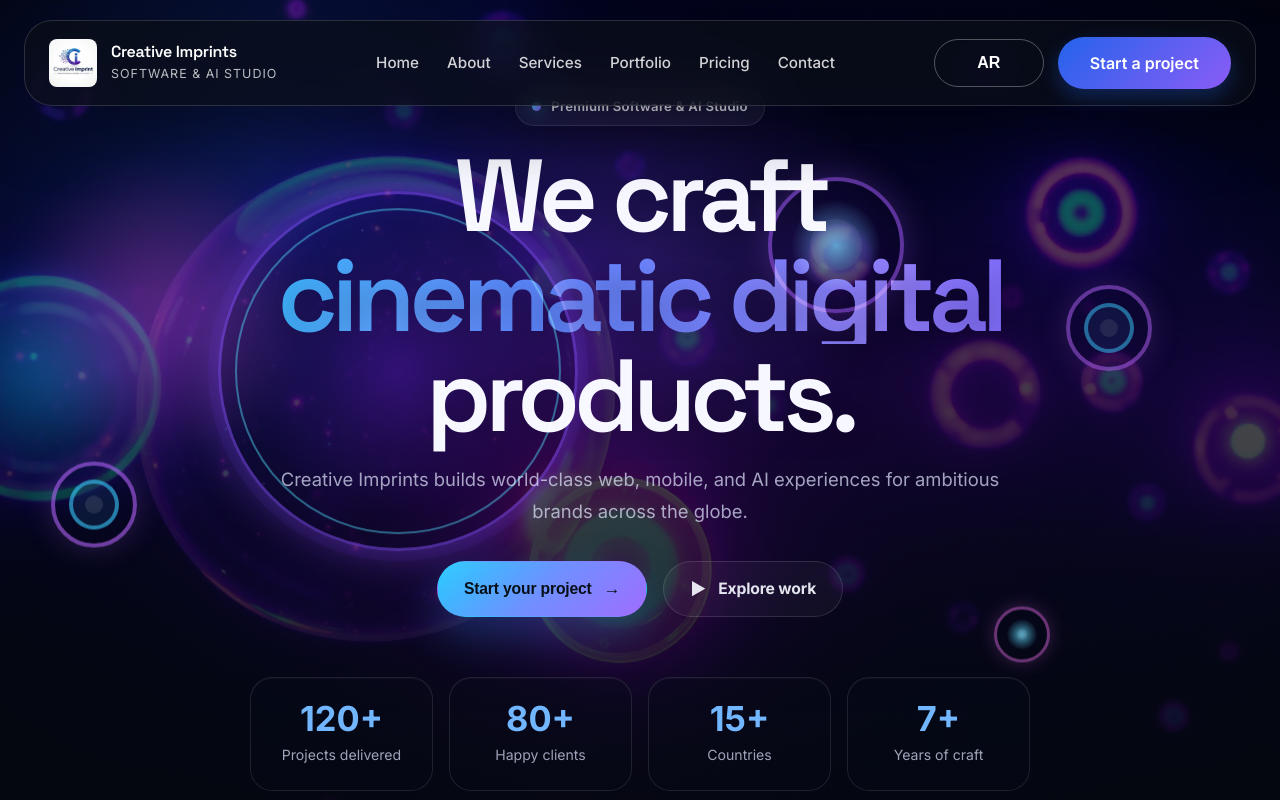
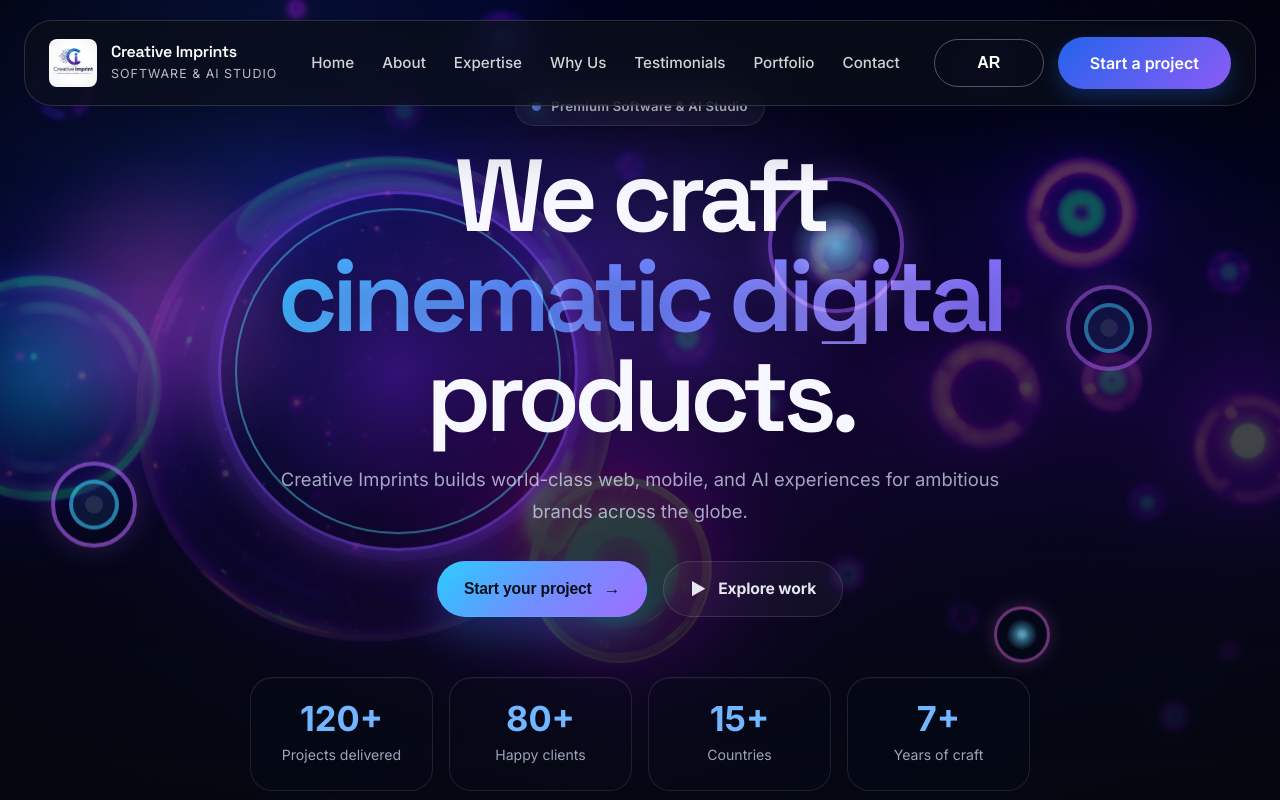
Before and after one commit to farhan-khan259/Creative-Imprints, a React (Create React App) app: page /1 in a window 1280 px wide. Shown: the top 800 px of the page. Built offline with nearby package versions, Linux system fonts and the light colour scheme.

Commit message:
feat: update section IDs and navbar links for improved navigation and accessibility

```diff
--- a/src/components/BuiltDifferent.js
+++ b/src/components/BuiltDifferent.js
@@ -3,7 +3,7 @@ import React from 'react';
 import { motion } from 'framer-motion';
 
 const BuiltDifferent = ({ copy }) => (
-  <section className="section built-different-section">
+  <section id="why-us" className="section built-different-section">
     <div className="section__header">
       <span className="section__label">Why Creative Imprints</span>
       <h2>{copy.title}</h2>
--- a/src/components/ExpertiseSection.js
+++ b/src/components/ExpertiseSection.js
@@ -3,7 +3,7 @@ import React from 'react';
 import { motion } from 'framer-motion';
 
 const ExpertiseSection = ({ copy }) => (
-  <section className="section expertise-section">
+  <section id="expertise" className="section expertise-section">
     <div className="section__header">
       <span className="section__label">What we do</span>
       <h2>{copy.title}</h2>
--- a/src/components/HeroSection.js
+++ b/src/components/HeroSection.js
@@ -47,7 +47,7 @@ const HeroSection = ({ copy }) => {
   }, []);
 
   const scrollToContact = () => {
-    const ctaSection = document.getElementById('final-cta');
+    const ctaSection = document.getElementById('contact');
     if (ctaSection) ctaSection.scrollIntoView({ behavior: 'smooth' });
   };
 
--- a/src/components/Navbar.js
+++ b/src/components/Navbar.js
@@ -1,6 +1,43 @@
 // src/components/Navbar.js
 import React, { useEffect, useState } from 'react';
 import logo from '../assets/pictures/logo.jpeg';
+
+const fallbackTargetMap = {
+  home: 'home',
+  about: 'about',
+  services: 'expertise',
+  expertise: 'expertise',
+  'why us': 'why-us',
+  testimonials: 'testimonials',
+  portfolio: 'portfolio',
+  pricing: 'portfolio',
+  contact: 'contact',
+};
+
+const normalizeNavText = (value = '') =>
+  value
+    .toString()
+    .trim()
+    .toLowerCase()
+    .replace(/[\u200E\u200F]/g, '')
+    .replace(/\s+/g, ' ');
+
+const resolveNavLink = (link) => {
+  if (typeof link === 'object' && link !== null) {
+    const label = link.label || link.name || '';
+    const target = (link.target || link.href || normalizeNavText(label).replace(/\s+/g, '-'))
+      .toString()
+      .replace(/^#/, '');
+
+    return { label, target };
+  }
+
+  const label = link?.toString?.() || '';
+  const normalized = normalizeNavText(label);
+  const target = fallbackTargetMap[normalized] || normalized.replace(/\s+/g, '-');
+
+  return { label, target };
+};
 
 const Navbar = ({ lang, copy, toggleLang }) => {
   const [menuOpen, setMenuOpen] = useState(false);
@@ -58,16 +95,20 @@ const Navbar = ({ lang, copy, toggleLang }) => {
         </a>
 
         <nav id="main-nav" className={`navbar__nav ${menuOpen ? 'navbar__nav--open' : ''}`}>
-          {copy.links.map((link, idx) => (
-            <a key={idx} href={`#${link.toLowerCase().replace(/\s+/g, '')}`} onClick={() => setMenuOpen(false)}>
-              {link}
-            </a>
-          ))}
+          {copy.links.map((link, idx) => {
+            const { label, target } = resolveNavLink(link);
+
+            return (
+              <a key={idx} href={`#${target}`} onClick={() => setMenuOpen(false)}>
+                {label}
+              </a>
+            );
+          })}
           <div className="navbar__mobile-actions">
             <button onClick={toggleLang} className="button button--outline navbar__lang">
               {copy.langButton}
             </button>
-            <a href="#final-cta" className="button button--primary navbar__cta" onClick={() => setMenuOpen(false)}>
+            <a href="#contact" className="button button--primary navbar__cta" onClick={() => setMenuOpen(false)}>
               Start a project
             </a>
           </div>
@@ -77,7 +118,7 @@ const Navbar = ({ lang, copy, toggleLang }) => {
           <button onClick={toggleLang} className="button button--outline navbar__lang">
             {copy.langButton}
           </button>
-          <a href="#final-cta" className="button button--primary navbar__cta">
+          <a href="#contact" className="button button--primary navbar__cta">
             Start a project
           </a>
         </div>
--- a/src/components/Testimonials.js
+++ b/src/components/Testimonials.js
@@ -2,7 +2,7 @@ import React from 'react';
 import { motion } from 'framer-motion';
 
 const Testimonials = ({ copy }) => (
-  <section className="section testimonials-section">
+  <section id="testimonials" className="section testimonials-section">
     <div className="section__header">
       <span className="section__label">{copy.label}</span>
       <h2>{copy.title}</h2>
--- a/src/data/siteData.js
+++ b/src/data/siteData.js
@@ -11,7 +11,15 @@ export const defaultContent = {
     navbar: {
       brandName: 'Creative Imprints',
       brandTag: 'Software & AI Studio',
-      links: ['Home', 'About', 'Services', 'Portfolio', 'Pricing', 'Contact'],
+      links: [
+        { label: 'Home', target: 'home' },
+        { label: 'About', target: 'about' },
+        { label: 'Expertise', target: 'expertise' },
+        { label: 'Why Us', target: 'why-us' },
+        { label: 'Testimonials', target: 'testimonials' },
+        { label: 'Portfolio', target: 'portfolio' },
+        { label: 'Contact', target: 'contact' },
+      ],
       langButton: 'AR',
     },
     hero: {
@@ -139,7 +147,15 @@ export const defaultContent = {
     navbar: {
       brandName: 'كرياتيف إمبرينتس',
       brandTag: 'استوديو رقمي سينمائي',
-      links: ['الرئيسية', 'حول', 'الخدمات', 'الأعمال', 'الأسعار', 'اتصل'],
+      links: [
+        { label: 'الرئيسية', target: 'home' },
+        { label: 'حولنا', target: 'about' },
+        { label: 'الخبرات', target: 'expertise' },
+        { label: 'لماذا نحن', target: 'why-us' },
+        { label: 'آراء العملاء', target: 'testimonials' },
+        { label: 'الأعمال', target: 'portfolio' },
+        { label: 'تواصل', target: 'contact' },
+      ],
       langButton: 'EN',
     },
     hero: {
```
